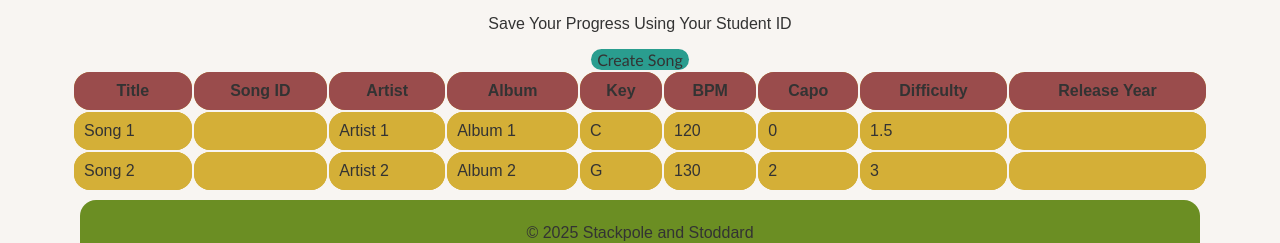
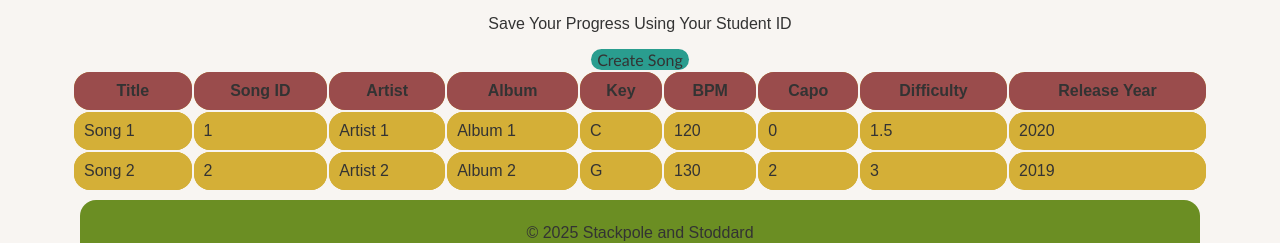
Before and after one commit to cocomittens/guitar-db, a React (Vite) app in the folder frontend/: page / in a window 1280 px wide. Shown: the part 457-700 px from the top of the page. Built offline with nearby package versions, Linux system fonts and the light colour scheme; no server answers.

Commit message:
Add table and tablerow component

```diff
--- a/frontend/src/App.jsx
+++ b/frontend/src/App.jsx
@@ -24,6 +24,8 @@ function App() {
           <Route path="/" element={<HomePage />}></Route>
           <Route path="/create-Song" element={<CreateSongPage />}></Route>
           <Route path="/edit-Song/:id" element={<EditSongPage />}></Route>
+          <Route path="/labels" element={<EditSongPage />}></Route>
+          <Route path="/students" element={<EditSongPage />}></Route>
         </Routes>
       </Router>
 
--- /dev/null
+++ b/frontend/src/components/Table.jsx
@@ -0,0 +1,23 @@
+import SongRow from "./SongRow";
+import "../App.css";
+
+function Table({ items, columns }) {
+  return (
+    <table>
+      <thead>
+        <tr>
+          {columns.map((column, index) => (
+            <th key={index}>{column}</th>
+          ))}
+        </tr>
+      </thead>
+      <tbody>
+        {items.map((song) => (
+          <SongRow song={song} key={song._id} />
+        ))}
+      </tbody>
+    </table>
+  );
+}
+
+export default Table;
--- a/frontend/src/mockData.js
+++ b/frontend/src/mockData.js
@@ -1,24 +1,36 @@
 export const song_data = [
   {
     title: "Song 1",
-    song_id: 1,
+    _id: 1,
     artist: "Artist 1",
     album: "Album 1",
     key: "C",
     bpm: 120,
     capo: 0,
     difficulty: 1.5,
-    release_year: 2020,
+    year: 2020,
   },
   {
     title: "Song 2",
-    song_id: 2,
+    _id: 2,
     artist: "Artist 2",
     album: "Album 2",
     key: "G",
     bpm: 130,
     capo: 2,
     difficulty: 3,
-    release_year: 2019,
+    year: 2019,
   },
 ];
+
+export const song_columns = [
+  "Title",
+  "Song ID",
+  "Artist",
+  "Album",
+  "Key",
+  "BPM",
+  "Capo",
+  "Difficulty",
+  "Release Year",
+];
--- a/frontend/src/pages/HomePage.jsx
+++ b/frontend/src/pages/HomePage.jsx
@@ -2,7 +2,8 @@ import { useState, useEffect } from "react";
 import { useNavigate } from "react-router-dom";
 import SongTable from "../components/SongTable";
 import { Link } from "react-router-dom";
-import { song_data } from "../mockData";
+import Table from "../components/Table";
+import { song_data, song_columns } from "../mockData";
 
 function HomePage({ setSongToEdit }) {
   const [songs, setSongs] = useState([]);
@@ -28,7 +29,7 @@ function HomePage({ setSongToEdit }) {
       <Link to="/create-Song">
         <button>Create Song</button>
       </Link>
-      <SongTable songs={song_data}></SongTable>
+      <Table items={song_data} columns={song_columns} />
     </>
   );
 }
```
Also changed, not shown: frontend/src/components/SongRow.jsx (+3 -5 lines), frontend/src/components/TableRow.jsx (added, +13 -0 lines), frontend/src/pages/LabelPage.jsx (added, +23 -0 lines), frontend/src/pages/StudentPage.jsx (added, +34 -0 lines).
